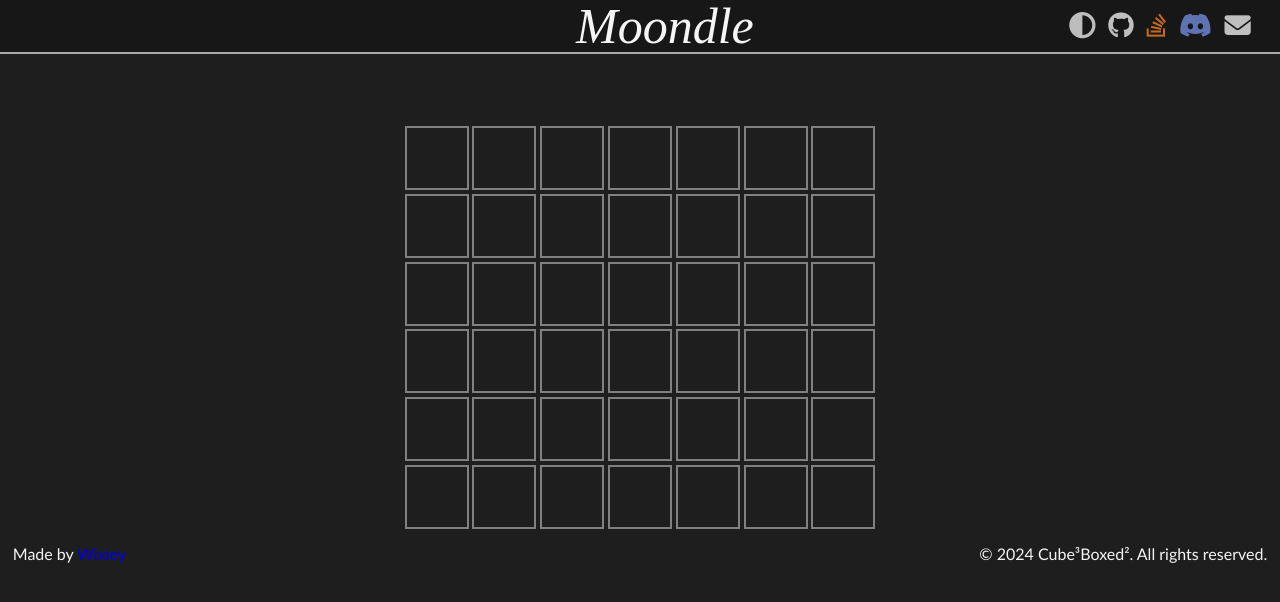
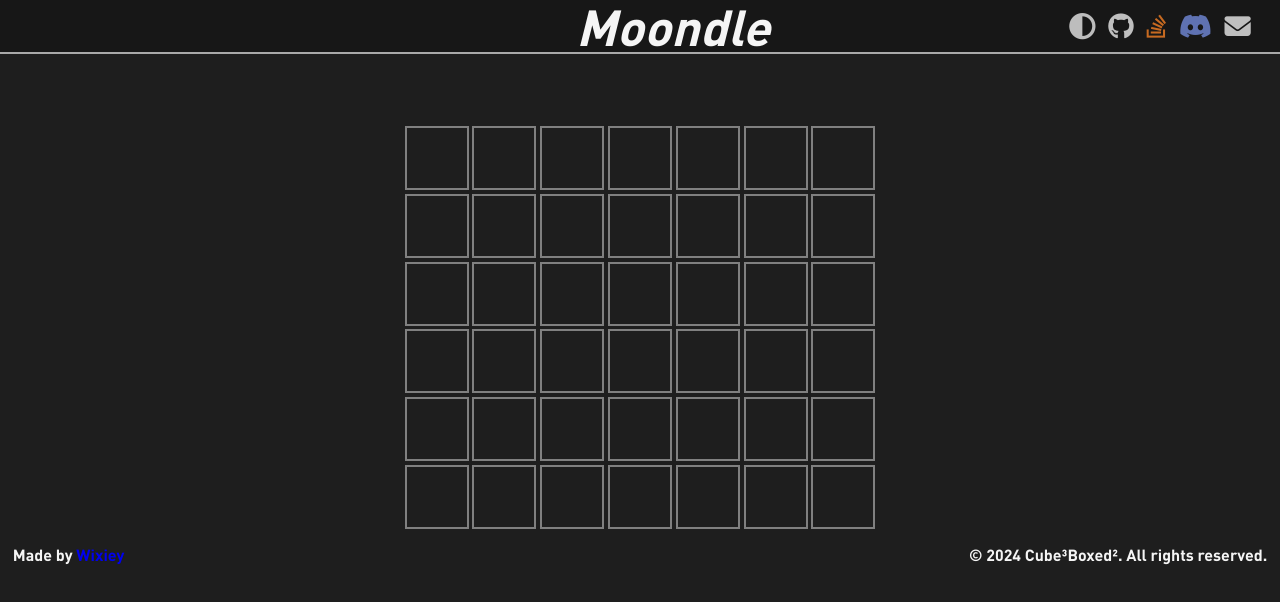
Before and after one commit to Wixieyy/Moondle, a plain HTML site: page src/play.html in a window 1280 px wide. Drawn offline with Linux system fonts and the light colour scheme.

Commit message:
imported font

```diff
--- a/src/css/play.css
+++ b/src/css/play.css
@@ -1,3 +1,12 @@
+@font-face {
+    font-family: 'DINPro-Bold';
+    src: url('../DINPro Bold.woff2') format('woff2');
+}
+
+* {
+    font-family: DINPro-Bold,sans-serif
+}
+
 body {
     background-color: rgba(18, 18, 18, 0.95);
 }
@@ -46,7 +55,6 @@
     font-size: clamp(25px,4vw,50px);
     text-decoration: none;
     color: whitesmoke;
-        font-family: "Times New Roman",sans-serif;
 }
 
 .social-buttons {
@@ -96,7 +104,6 @@
     text-align: center;
     padding: 1vw;
     color: whitesmoke;
-        font-family: Calibri,sans-serif;
 }
 
 .footer a {
--- a/src/play.html
+++ b/src/play.html
@@ -7,6 +7,7 @@
     <link rel="icon" href="img/#">
     <link rel="stylesheet" href="css/play.css">
     <link rel="stylesheet" href="css/style.css">
+    <link rel="stylesheet" href="DINPro%20Bold.woff2">
     <script src="js/play.js" defer></script>
 </head>
 <body>
```
Also changed, not shown: src/DINPro Bold.woff2 (added). Lines whose indentation alone changed are shown as unchanged.
